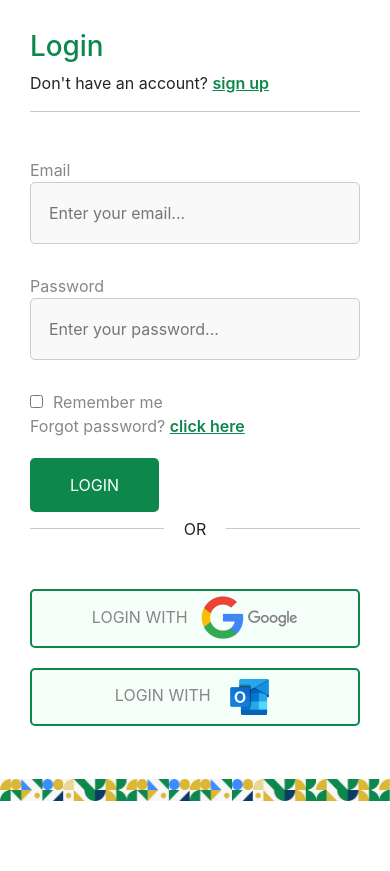
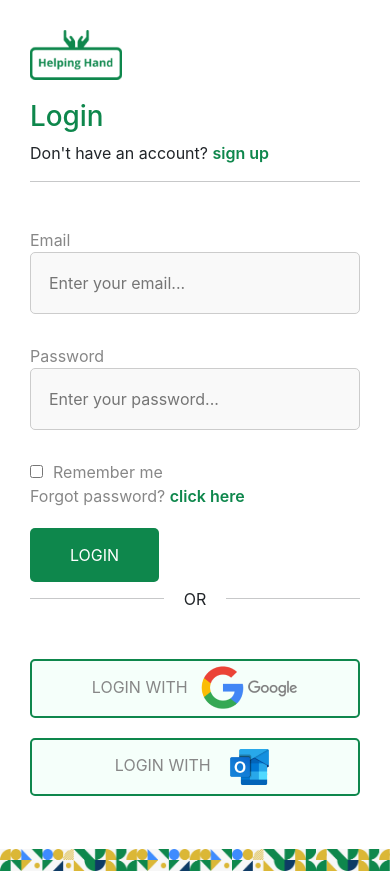
Before and after one commit to nelsonogueh/helping-hand-DSFE, a React (Create React App) app: page /login in a window 390 px wide. Before the commit the page ends 844 px from the top, so only its background shows below. Built offline with nearby package versions, Linux system fonts and the light colour scheme.

Commit message:
Responsiveness implemented

```diff
--- a/src/App.js
+++ b/src/App.js
@@ -56,7 +56,6 @@ function App() {
               </SigninContainer>
             }
           />
-          <Route path="/sidebar" element={<SideBar />} />
         </Routes>
       </Router>
     </div>
--- a/src/components/Footer/Footer.css
+++ b/src/components/Footer/Footer.css
@@ -76,6 +76,10 @@
   color: #fff;
   text-decoration: none;
 }
+.sub-footer-menu-container > ul > li a:hover {
+  /* color: #eef169; */
+  text-decoration: underline;
+}
 
 /* FOOTER */
 .footer {
--- a/src/components/Header/Header.css
+++ b/src/components/Header/Header.css
@@ -5,6 +5,10 @@
   margin: 0px 5px;
 }
 
+.navbar-main-container {
+  background-color: white;
+  box-shadow: 1px 7px 5px #aaaaaa;
+}
 .primary-button {
   background-color: #0e874c !important;
   color: #fff;
--- a/src/components/container/sign-up-sign-incontainer/SignSideBar/SignSideBar.css
+++ b/src/components/container/sign-up-sign-incontainer/SignSideBar/SignSideBar.css
@@ -32,6 +32,10 @@
 .signin-signup-text a {
   color: #0e874c;
   font-weight: 600;
+  text-decoration: none;
+}
+.signin-signup-text a:hover {
+  text-decoration: underline;
 }
 .signin-button {
   background-color: #0e874c;
@@ -84,6 +88,11 @@
   text-decoration: none;
 }
 .signin-forgot-password-container {
+  margin-bottom: 20px;
+}
+
+.signin-logo-img {
+  max-height: 50px;
   margin-bottom: 20px;
 }
 
--- a/src/components/container/sign-up-sign-incontainer/SignSideBar/SignSideBar.js
+++ b/src/components/container/sign-up-sign-incontainer/SignSideBar/SignSideBar.js
@@ -13,6 +13,7 @@ import signinImage2 from '../../../../assets/img/login-img2.jpg'
 import signinDesignImg from '../../../../assets/img/designimage.png'
 import googleSigninImage from '../../../../assets/img/signin-google.png'
 import outlookSigninImage from '../../../../assets/img/signin-outlook.png'
+import logoGreen from '../../../../assets/img/logo.png'
 
 const SignSideBar = (props) => {
   const iconSize = 25
@@ -24,6 +25,12 @@ const SignSideBar = (props) => {
           <img src={signinImage2} alt="" className="signin-sidebar-img" />
         </div>
         <div className="signin-main-content-container">
+          <div>
+            <a href="/">
+              <img src={logoGreen} alt="" className="signin-logo-img" />{' '}
+            </a>
+          </div>
+
           <div className="signin-title-container">
             <h1 className="signin-login-h1">Login</h1>
             <div className="signin-signup-text">
@@ -90,7 +97,9 @@ const SignSideBar = (props) => {
                 </div>
                 <div>
                   <button className="signin-button">
-                    <Link className='signin-form-link' to="/dashboard">LOGIN</Link>
+                    <Link className="signin-form-link" to="/dashboard">
+                      LOGIN
+                    </Link>
                   </button>
                 </div>
               </div>
@@ -99,6 +108,7 @@ const SignSideBar = (props) => {
                 <div className="signin-or">
                   <span>OR</span>
                 </div>
+
                 <div className="signin-google">
                   LOGIN WITH &nbsp; <img src={googleSigninImage} />
                 </div>
--- a/src/components/container/unsigned/ContainerUnsigned.css
+++ b/src/components/container/unsigned/ContainerUnsigned.css
@@ -0,0 +1,6 @@
+.unsigned-container {
+  background-color: white;
+}
+.container-fluid {
+  background-color: white;
+}
--- a/src/components/container/unsigned/ContainerUnsigned.js
+++ b/src/components/container/unsigned/ContainerUnsigned.js
@@ -6,7 +6,7 @@ import Footer from '../../Footer/Footer'
 
 const ContainerUnsigned = (props) => {
   return (
-    <div>
+    <div className='unsigned-container'>
       <Header />
       {props.children}
       <Footer />
```
